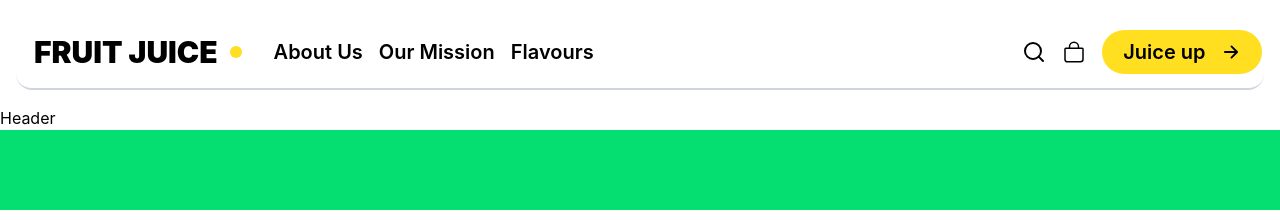
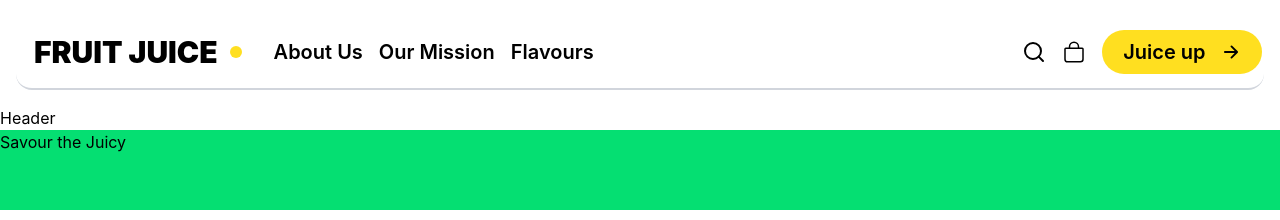
Before and after one commit to Developerfiyin/React-js-project, a React (Vite) app: page / in a window 1280 px wide. Shown: the top 220 px of the page. Built offline with nearby package versions, Linux system fonts and the light colour scheme.

Commit message:
Added a h2 text to a div

```diff
--- a/src/Components/Header.jsx
+++ b/src/Components/Header.jsx
@@ -7,7 +7,9 @@ const Header = () => {
         Header
         <div className='bg-green-400 h-20 w-full'>
 
-
+                      <div>
+                        <h2 className=' '> Savour the <span> Juicy</span> </h2>
+                      </div>
         </div>
         </div>
   )
```
